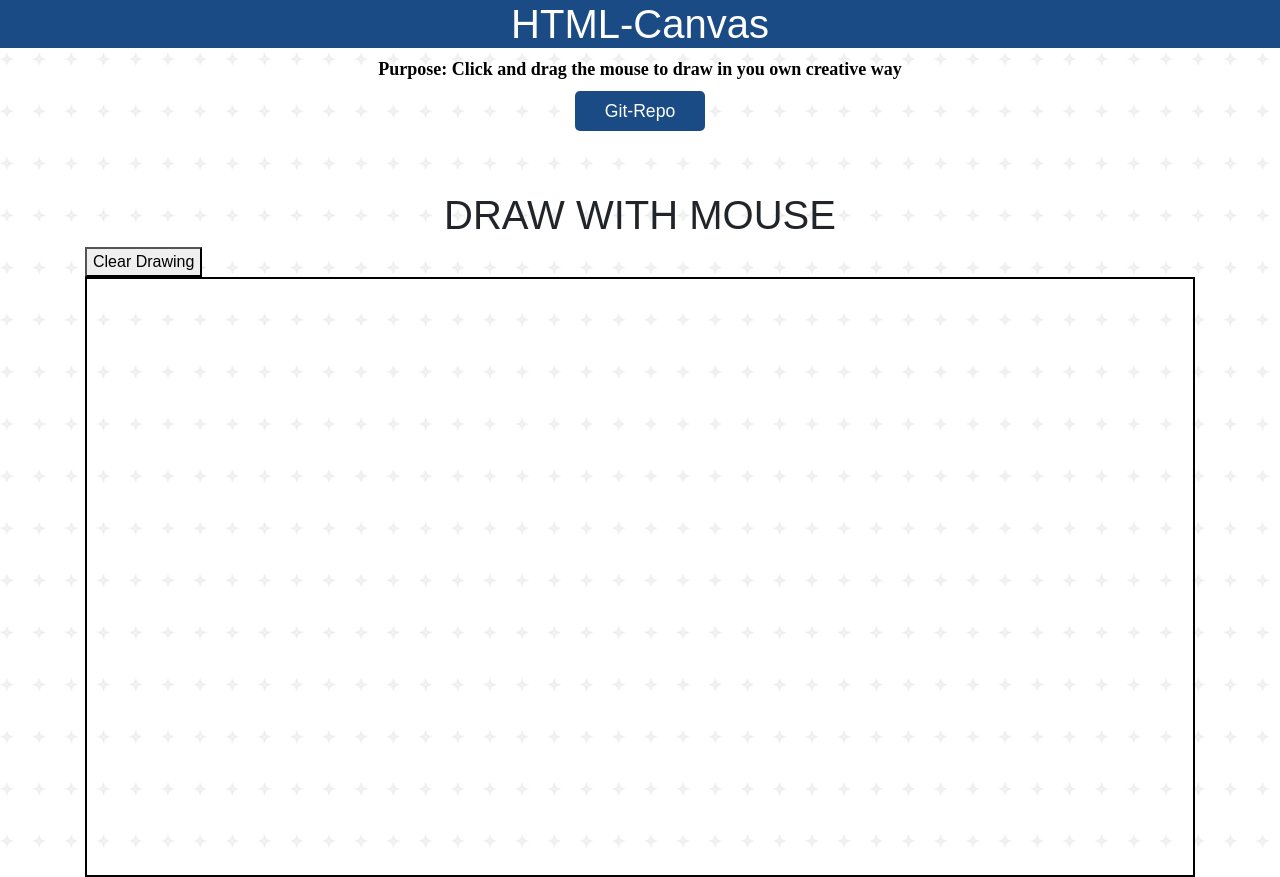
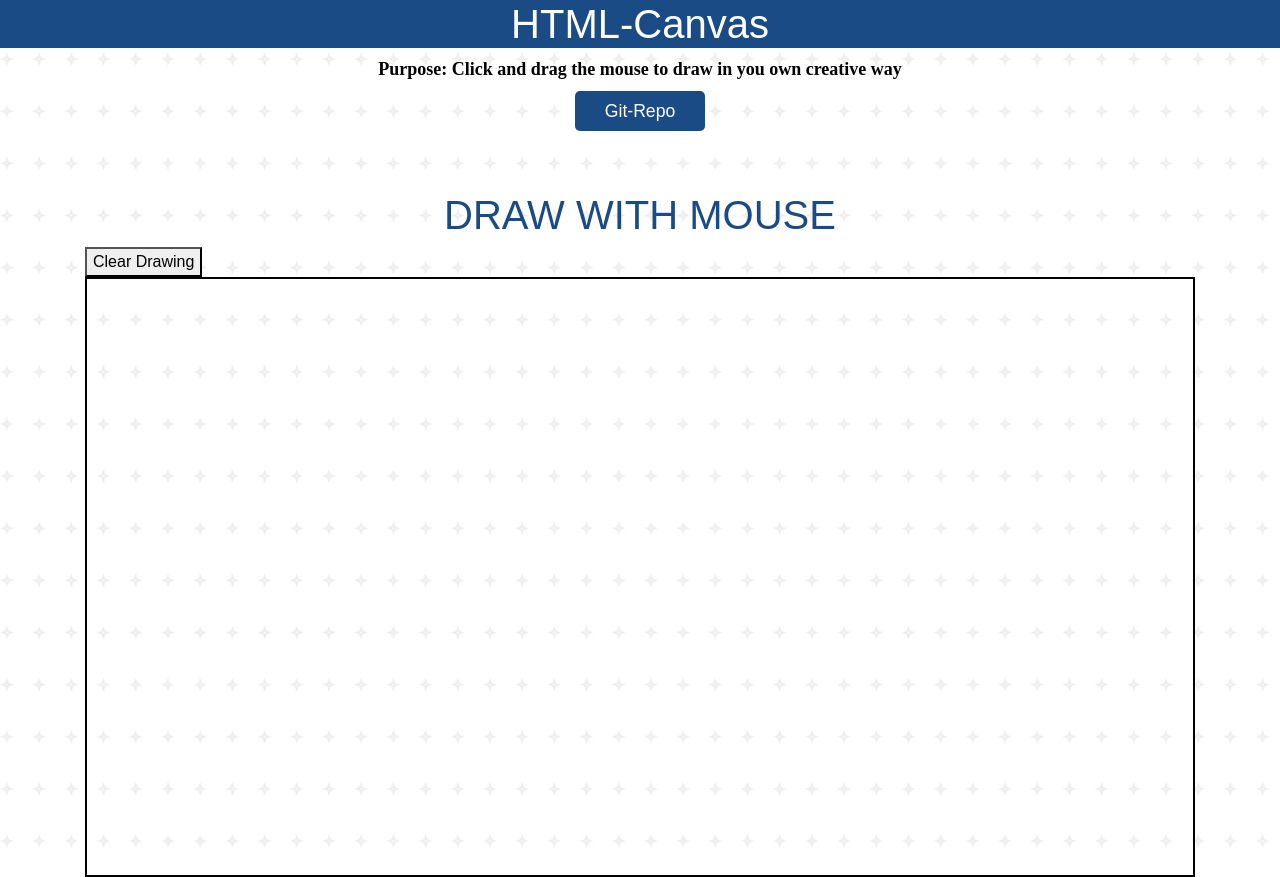
Before and after one commit to Priyanka23-Brs/Canvas, a plain HTML site: page index.html in a window 1280 px wide. Shown: the top 877 px of the page. Drawn offline with nearby package versions, Linux system fonts and the light colour scheme.

Commit message:
Update canvas.css

```diff
--- a/assets/css/canvas.css
+++ b/assets/css/canvas.css
@@ -1,11 +1,4 @@
-/*
-Author:    Build Rise Shine with Nyros (BRS)
-Created:   25.05.2023
-Library / Component: styles for canvas
-(c) Copyright by BRS with Nyros.
-*/
-
-#draw {
+  #draw {
   border: 2px solid black;
   width: 100%;
   height: 600px;
@@ -14,3 +7,7 @@ Library / Component: styles for canvas
 header .navbar-brand {
   height: 150px;
 }
+
+h3{
+  color: var(--primary-color);
+}
```
